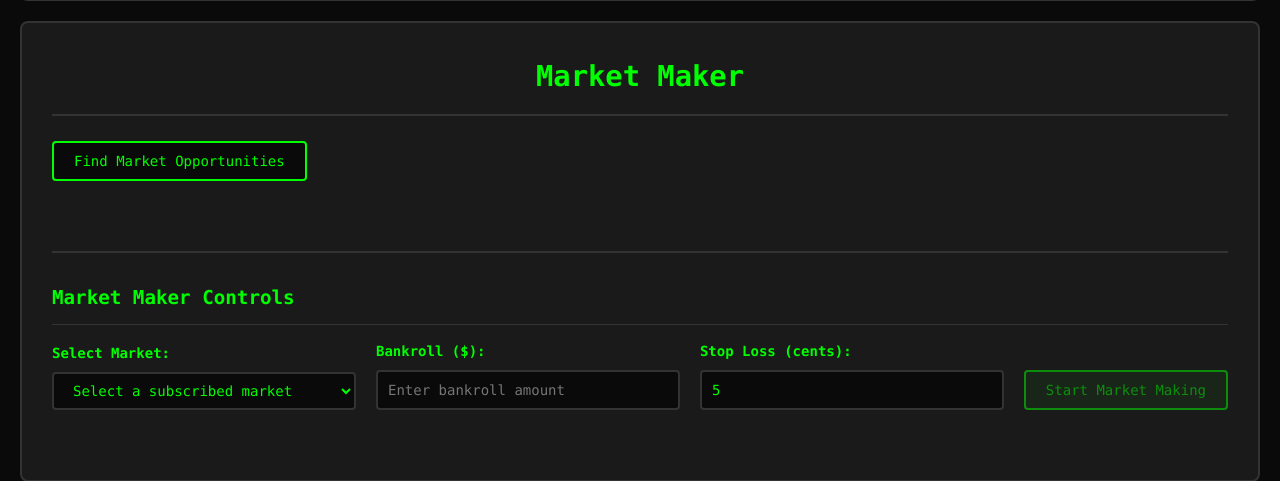
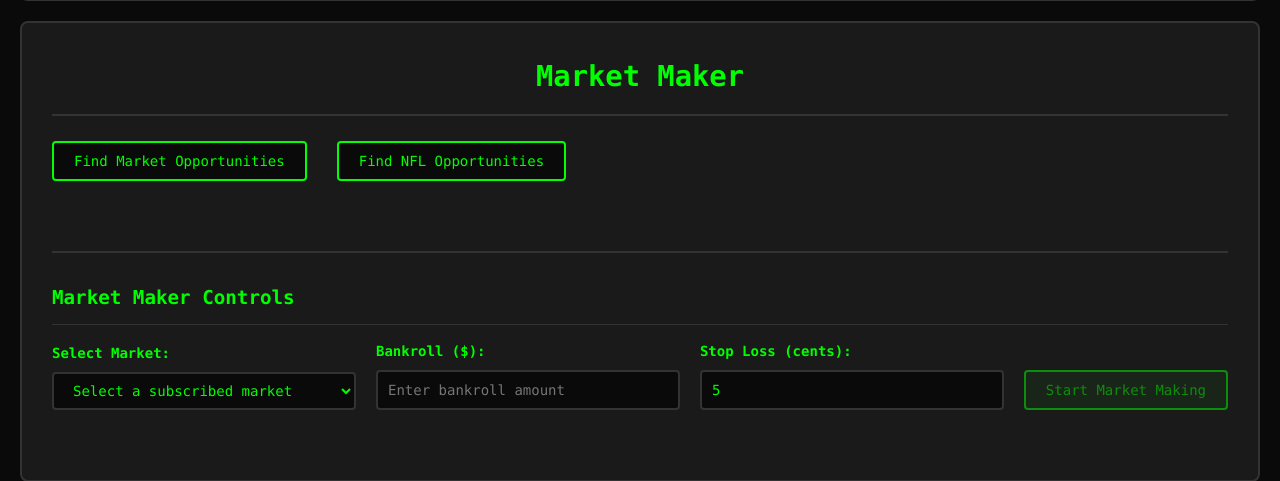
Before and after one commit to eshan327/Kalshi_MM, a Flask app: page / in a window 1280 px wide. Shown: the part 1900-2381 px from the top of the page. Run offline with Flask 3, Linux system fonts and the light colour scheme; some libraries are stand-ins or nearby versions.

Commit message:
added nfl filter

```diff
--- a/WebsocketApp/app.py
+++ b/WebsocketApp/app.py
@@ -215,15 +215,33 @@ def find_opportunities():
         print(f"Total markets analyzed: {len(mm.market_opportunities)}")
         print(f"Total opportunities identified: {len(mm.market_opportunities)}")
 
-        # Call filter_market_opportunities with default parameters (matching main method)
-        print("\nFiltering for markets with good volume and spread >= 3 cents...")
+        # Check if NFL filter is requested
+        filter_nfl = data.get('filter_nfl', False)
+
+        # Call appropriate filter method with default parameters (matching main method)
+        if filter_nfl:
+            print("\nFiltering for NFL markets with good volume and spread >= 3 cents...")
+            filter_method = mm.filter_nfl
+        else:
+            print("\nFiltering for markets with good volume and spread >= 3 cents...")
+            filter_method = mm.filter_market_opportunities
+
         try:
-            filtered = mm.filter_market_opportunities(
-                min_spread=0.03,  # 3 cents spread minimum
-                min_volume=1000,  # Good volume threshold
-                max_spread=0.1,   # Maximum spread
-                min_price=0.1     # Minimum price
-            )
+            # For NFL filter, don't require volume; for regular filter, use 1000 volume threshold
+            if filter_nfl:
+                filtered = filter_method(
+                    min_spread=0.03,  # 3 cents spread minimum
+                    min_volume=0,     # No volume requirement for NFL
+                    max_spread=0.1,   # Maximum spread
+                    min_price=0.1     # Minimum price
+                )
+            else:
+                filtered = filter_method(
+                    min_spread=0.03,  # 3 cents spread minimum
+                    min_volume=1000,  # Good volume threshold
+                    max_spread=0.1,   # Maximum spread
+                    min_price=0.1     # Minimum price
+                )
         except Exception as filter_error:
             import traceback
             print(f"Error in filter_market_opportunities: {filter_error}")
--- a/WebsocketApp/static/js/app.js
+++ b/WebsocketApp/static/js/app.js
@@ -774,6 +774,7 @@ class KalshiDashboard {
     setupMarketMaker() {
         // Find Opportunities Section
         const findBtn = document.getElementById('find-opportunities-btn');
+        const findNflBtn = document.getElementById('find-nfl-opportunities-btn');
         const opportunitiesStatusDiv = document.getElementById('opportunities-status');
         const opportunitiesListDiv = document.getElementById('opportunities-list');
 
@@ -784,7 +785,7 @@ class KalshiDashboard {
         const startMMBtn = document.getElementById('start-market-maker-btn');
         const mmStatusDiv = document.getElementById('market-maker-status');
 
-        if (!findBtn || !marketSelect || !mmBankrollInput || !mmStopLossInput || !startMMBtn) return;
+        if (!findBtn || !findNflBtn || !marketSelect || !mmBankrollInput || !mmStopLossInput || !startMMBtn) return;
 
         // Update market select when subscribed markets change
         this.updateMarketMakerSelect = () => {
@@ -817,7 +818,11 @@ class KalshiDashboard {
 
         // Find Opportunities button handler (standalone, no requirements)
         findBtn.addEventListener('click', () => {
-            this.findMarketOpportunities(opportunitiesStatusDiv, opportunitiesListDiv);
+            this.findMarketOpportunities(opportunitiesStatusDiv, opportunitiesListDiv, false);
+        });
+
+        findNflBtn.addEventListener('click', () => {
+            this.findMarketOpportunities(opportunitiesStatusDiv, opportunitiesListDiv, true);
         });
 
         // Market Maker Controls button handlers
@@ -842,28 +847,38 @@ class KalshiDashboard {
         this.updateMarketMakerSelect();
     }
 
-    findMarketOpportunities(statusDiv, listDiv) {
+    findMarketOpportunities(statusDiv, listDiv, filterNfl = false) {
         // Show loading status with spinner
-        statusDiv.innerHTML = '<div class="loading-container"><div class="spinner"></div><span>Finding market opportunities from ALL markets on Kalshi... This may take several minutes. Please wait...</span></div>';
+        const searchType = filterNfl ? 'NFL' : 'market';
+        statusDiv.innerHTML = `<div class="loading-container"><div class="spinner"></div><span>Finding ${searchType} opportunities from ALL markets on Kalshi... This may take several minutes. Please wait...</span></div>`;
         statusDiv.className = 'opportunities-status info';
         listDiv.style.display = 'none';
 
-        // Disable button during loading
+        // Disable buttons during loading
         const findBtn = document.getElementById('find-opportunities-btn');
+        const findNflBtn = document.getElementById('find-nfl-opportunities-btn');
         const originalBtnText = findBtn.textContent;
+        const originalNflBtnText = findNflBtn.textContent;
         findBtn.disabled = true;
+        findNflBtn.disabled = true;
         findBtn.textContent = 'Searching...';
+        findNflBtn.textContent = 'Searching...';
 
         // Log the action
-        this.addLog('info', 'Finding market opportunities from ALL markets on Kalshi (this may take several minutes)...');
+        const logMessage = filterNfl
+            ? 'Finding NFL market opportunities from ALL markets on Kalshi (this may take several minutes)...'
+            : 'Finding market opportunities from ALL markets on Kalshi (this may take several minutes)...';
+        this.addLog('info', logMessage);
 
-        // Call backend API (no parameters needed)
+        // Call backend API with filter_nfl parameter
         fetch('/api/find-opportunities', {
             method: 'POST',
             headers: {
                 'Content-Type': 'application/json'
             },
-            body: JSON.stringify({})
+            body: JSON.stringify({
+                filter_nfl: filterNfl
+            })
         })
         .then(response => {
             // Check if response is ok
@@ -878,16 +893,19 @@ class KalshiDashboard {
             return response.json();
         })
         .then(data => {
-            // Re-enable button
+            // Re-enable buttons
             findBtn.disabled = false;
+            findNflBtn.disabled = false;
             findBtn.textContent = originalBtnText;
+            findNflBtn.textContent = originalNflBtnText;
 
             if (data.success) {
                 const count = data.opportunities ? data.opportunities.length : 0;
-                statusDiv.textContent = `Found ${count} market opportunities`;
+                const marketType = filterNfl ? 'NFL' : 'market';
+                statusDiv.textContent = `Found ${count} ${marketType} opportunities`;
                 statusDiv.className = 'opportunities-status success';
                 this.displayOpportunities(data.opportunities || [], listDiv);
-                this.addLog('success', `Found ${count} market opportunities from all markets`);
+                this.addLog('success', `Found ${count} ${marketType} opportunities from all markets`);
             } else {
                 const errorMsg = data.error || 'Failed to find opportunities';
                 statusDiv.textContent = `Error: ${errorMsg}`;
@@ -896,9 +914,11 @@ class KalshiDashboard {
             }
         })
         .catch(error => {
-            // Re-enable button on error
+            // Re-enable buttons on error
             findBtn.disabled = false;
+            findNflBtn.disabled = false;
             findBtn.textContent = originalBtnText;
+            findNflBtn.textContent = originalNflBtnText;
 
             const errorMsg = error.message || 'Network error or server timeout';
             statusDiv.textContent = `Error: ${errorMsg}`;
--- a/WebsocketApp/templates/index.html
+++ b/WebsocketApp/templates/index.html
@@ -127,6 +127,9 @@
                 <div class="find-opportunities-controls">
                     <button id="find-opportunities-btn" class="btn btn-primary">
                         Find Market Opportunities
+                    </button>
+                    <button id="find-nfl-opportunities-btn" class="btn btn-primary" style="margin-left: 10px;">
+                        Find NFL Opportunities
                     </button>
                 </div>
                 <div id="opportunities-status" class="opportunities-status"></div>
```
Also changed, not shown: Stoploss/KXJPMCEONEW-30-ML.json (deleted, +0 -13 lines), Stoploss/KXOAIANTH-40-ANTH.json (added, +13 -0 lines), Strategies/basicMM.py (+43 -57 lines).
